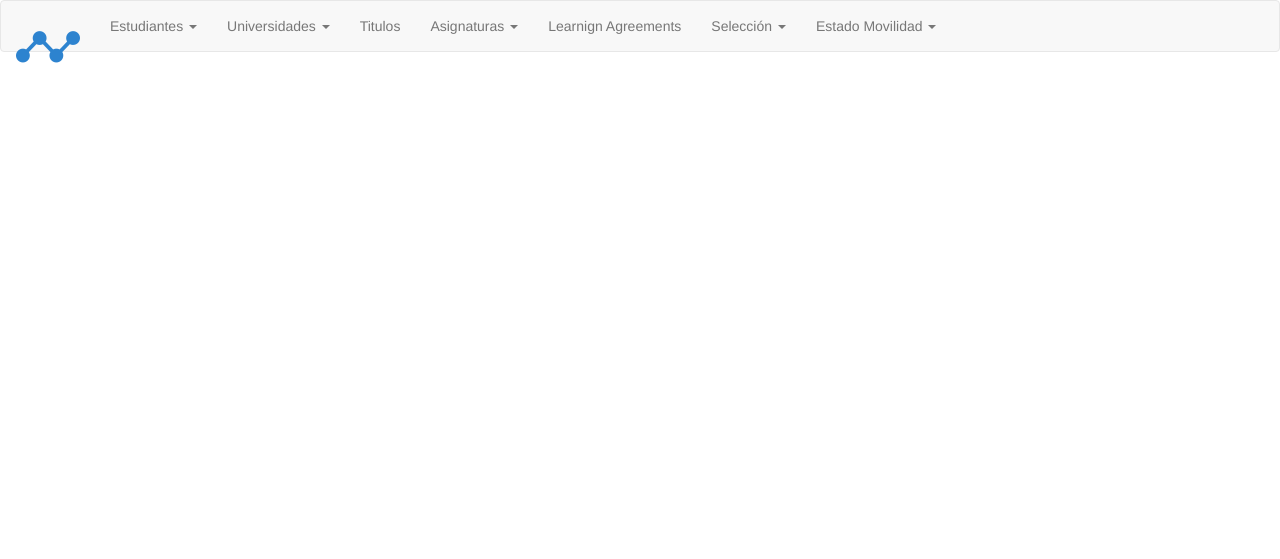
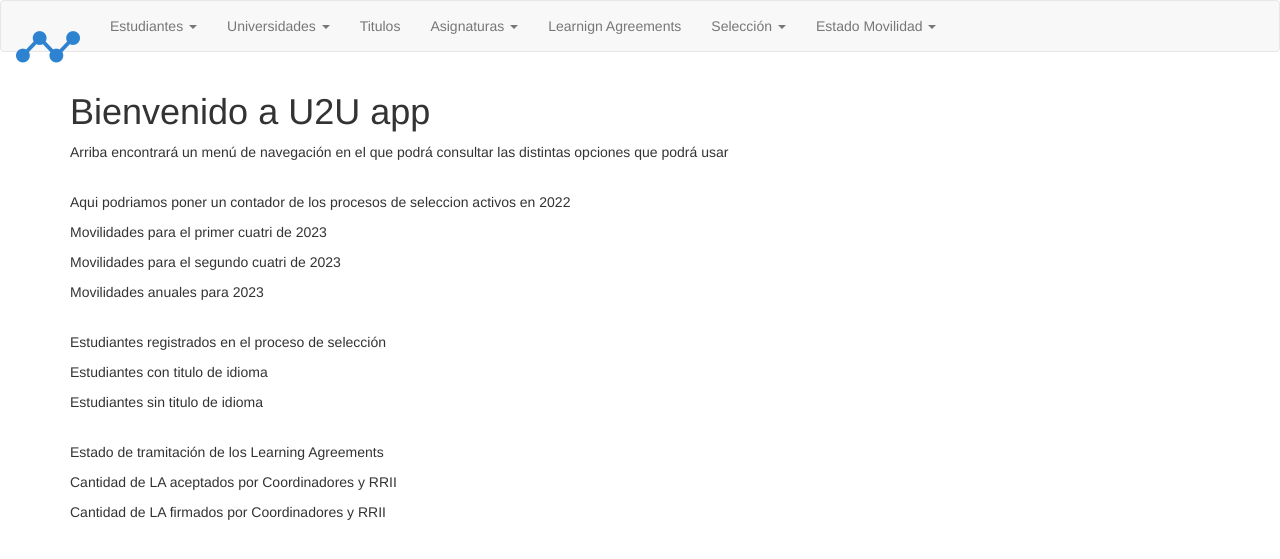
Before and after one commit to alexalvarezg/U2U_app, a Flask app: page / in a window 1280 px wide. Shown: the top 559 px of the page. Run offline with Flask 2, Linux system fonts and the light colour scheme; some libraries are stand-ins or nearby versions.

Commit message:
actualizada ruta para llegar al indice desde la navbar

```diff
--- a/templates/index.html
+++ b/templates/index.html
@@ -15,7 +15,7 @@
 		<div class="container-fluid">
 			<!-- Brand and toggle get grouped for better mobile display -->
 			<div class="navbar-header">
-			<a class="navbar-brand" href="#">
+			<a class="navbar-brand" href="/">
 				<img src="./assets/img/logo.png"><!-- No funciona -->
 			</a>
 			<button type="button" class="navbar-toggle collapsed" data-toggle="collapse" data-target="#bs-example-navbar-collapse-1" aria-expanded="false">
@@ -95,8 +95,26 @@
 		</div><!-- /.container-fluid -->
 		</nav>
 
+
+
 		<div class="container">
 			{%block body%}
+			<h1> Bienvenido a U2U app</h1>
+			<p> Arriba encontrará un menú de navegación en el que podrá consultar las distintas opciones que podrá usar</p>
+			<br>
+			<p> Aqui podriamos poner un contador de los procesos de seleccion activos en 2022</p>
+			<p> Movilidades para el primer cuatri de 2023</p>
+			<p> Movilidades para el segundo cuatri de 2023</p>
+			<p> Movilidades anuales para 2023</p>
+			<br>
+			<p> Estudiantes registrados en el proceso de selección</p>
+			<p> Estudiantes con titulo de idioma</p>
+			<p> Estudiantes sin titulo de idioma</p>
+			<br>
+			<p>Estado de tramitación de los Learning Agreements</p>
+			<p>Cantidad de LA aceptados por Coordinadores y RRII</p>
+			<p>Cantidad de LA firmados por Coordinadores y RRII</p>
+
 			{%endblock%}
 		</div>
 
```
